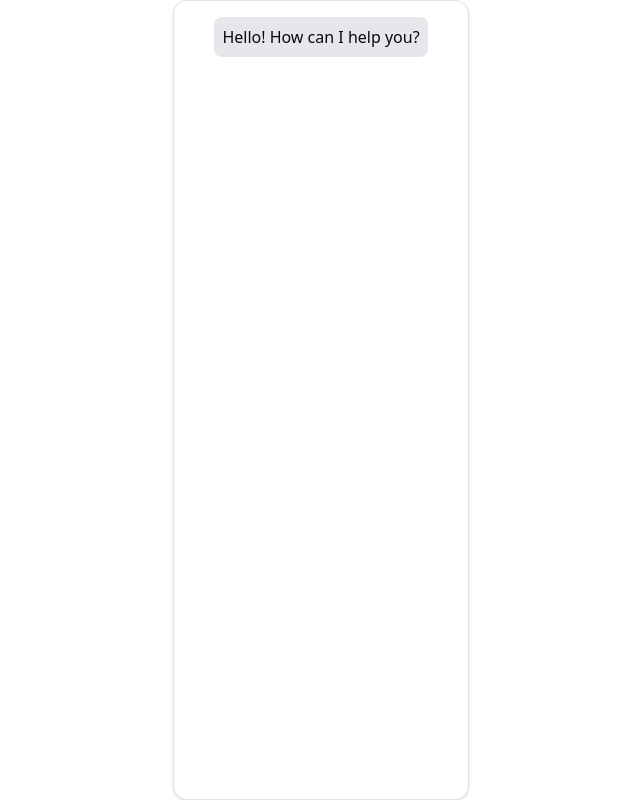
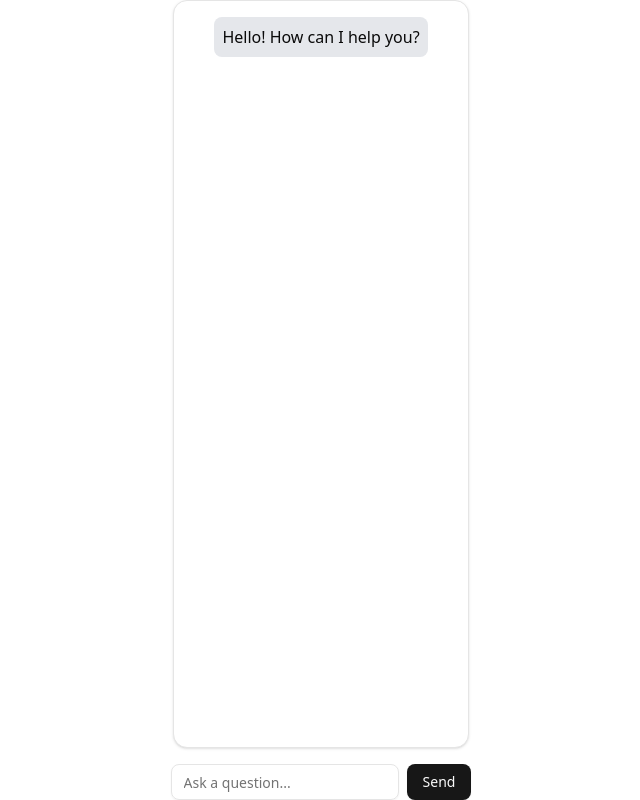
Before and after one commit to moreshwarnabar/udi-chatbot, a React (Vite) app in the folder frontend/frontend-int/: page / in a window 1280 px wide. Shown: the whole page, without its empty margins (319-959 px from the left). Built offline with nearby package versions, Linux system fonts and the light colour scheme.

Commit message:
added input component for chat

```diff
--- a/frontend/frontend-int/src/App.tsx
+++ b/frontend/frontend-int/src/App.tsx
@@ -1,6 +1,7 @@
 import { useState } from 'react';
 import { Message } from './types';
 import ChatWindow from './components/ChatWindow';
+import ChatInput from './components/ChatInput';
 
 const App = () => {
   const [messages, setMessages] = useState<Message[]>([
@@ -9,10 +10,23 @@
       content: 'Hello! How can I help you?',
     },
   ]);
+  const [input, setInput] = useState('');
+
+  const handleSendMessage = () => {
+    if (!input.trim()) return;
+
+    setMessages(prev => [...prev, { role: 'user', content: input }]);
+    setInput('');
+  };
 
   return (
     <div className="flex flex-col items-center justify-center min-h-svh">
       <ChatWindow messages={messages} />
+      <ChatInput
+        input={input}
+        onChangeHandler={e => setInput(e.target.value)}
+        onClickHandler={handleSendMessage}
+      />
     </div>
   );
 };
--- /dev/null
+++ b/frontend/frontend-int/src/components/ChatInput.tsx
@@ -0,0 +1,29 @@
+import React from 'react';
+import { Input } from '@/components/ui/input';
+import { Button } from './ui/button';
+
+interface ChatInputProps {
+  input: string;
+  onChangeHandler: (e: React.ChangeEvent<HTMLInputElement>) => void;
+  onClickHandler: () => void;
+}
+
+const ChatInput = ({
+  input,
+  onChangeHandler,
+  onClickHandler,
+}: ChatInputProps) => {
+  return (
+    <div className="flex gap-2 mt-4">
+      <Input
+        type="text"
+        placeholder="Ask a question..."
+        value={input}
+        onChange={onChangeHandler}
+      />
+      <Button onClick={onClickHandler}>Send</Button>
+    </div>
+  );
+};
+
+export default ChatInput;
--- /dev/null
+++ b/frontend/frontend-int/src/components/ui/input.tsx
@@ -0,0 +1,21 @@
+import * as React from "react"
+
+import { cn } from "@/lib/utils"
+
+function Input({ className, type, ...props }: React.ComponentProps<"input">) {
+  return (
+    <input
+      type={type}
+      data-slot="input"
+      className={cn(
+        "border-input file:text-foreground placeholder:text-muted-foreground selection:bg-primary selection:text-primary-foreground flex h-9 w-full min-w-0 rounded-md border bg-transparent px-3 py-1 text-base shadow-xs transition-[color,box-shadow] outline-none file:inline-flex file:h-7 file:border-0 file:bg-transparent file:text-sm file:font-medium disabled:pointer-events-none disabled:cursor-not-allowed disabled:opacity-50 md:text-sm",
+        "focus-visible:border-ring focus-visible:ring-ring/50 focus-visible:ring-[3px]",
+        "aria-invalid:ring-destructive/20 dark:aria-invalid:ring-destructive/40 aria-invalid:border-destructive",
+        className
+      )}
+      {...props}
+    />
+  )
+}
+
+export { Input }
```
